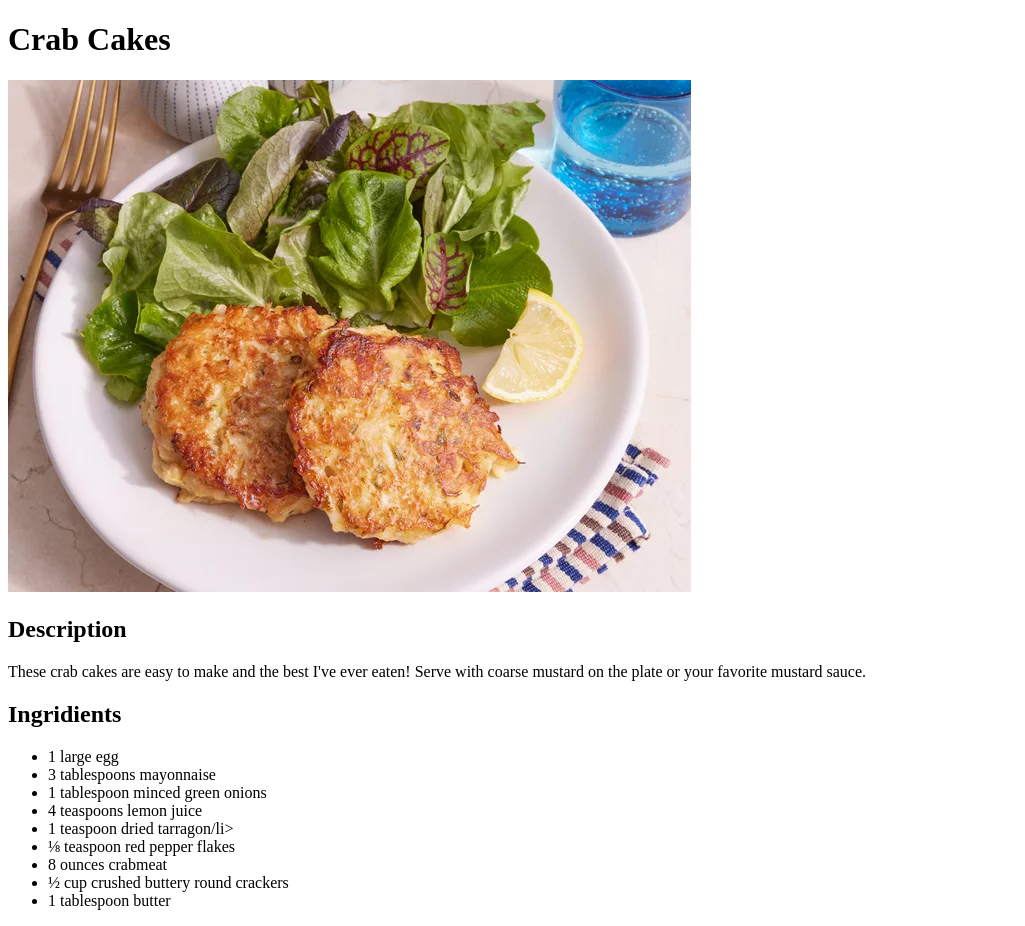
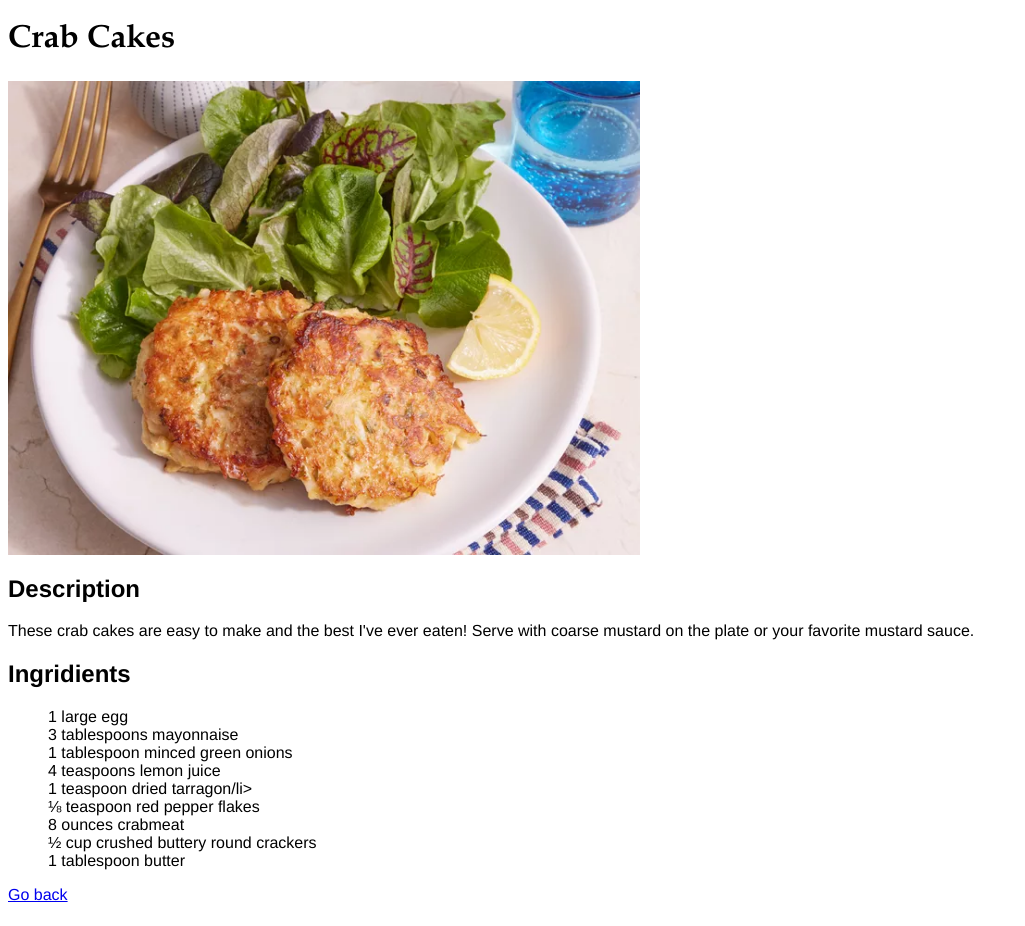
Before and after one commit to dev-y3n/odin-recipes, a plain HTML site: page recipes/crab_cakes.html in a window 1280 px wide. Shown: the whole page, without its empty margins (0-1025 px from the left). Drawn offline with Linux system fonts and the light colour scheme.

Commit message:
css styles
Added some basic styling for each html

```diff
--- a/css/style.css
+++ b/css/style.css
@@ -0,0 +1,20 @@
+body {
+    font-family: Helvetica, sans-serif;
+}
+
+h1 {
+    font-family: Arial, Helvetica, sans-serif;
+}
+
+img {
+    display: block;
+    width: 50%;
+}
+
+p {
+    font-family: Arial, Helvetica, sans-serif;
+}
+
+ul {
+    list-style: none;
+}
--- a/recipes/crab_cakes.html
+++ b/recipes/crab_cakes.html
@@ -4,6 +4,7 @@
     <meta charset="UTF-8">
     <meta name="viewport" content="width=device-width, initial-scale=1.0">
     <title>Document</title>
+    <link href="style.css" rel="stylesheet">
 </head>
 <body>
     <h1>Crab Cakes</h1>
@@ -24,5 +25,8 @@
         <li>½ cup crushed buttery round crackers</li>
         <li>1 tablespoon butter</li>
     </ul>
+    <p>
+        <a href="../index.html">Go back</a>
+    </p>
 </body>
 </html>
--- /dev/null
+++ b/recipes/style.css
@@ -0,0 +1,16 @@
+body {
+    font-family: Helvetica, sans-serif;
+}
+
+h1 {
+    font-family: Garamond;
+}
+
+img {
+    display: block;
+    width: 50%;
+}
+
+ul{
+    list-style-type: none;
+}
```
Also changed, not shown: index.html (+3 -3 lines), recipes/seafood_boil.html (+4 -0 lines), recipes/seafood_chowder.html (+4 -0 lines).
